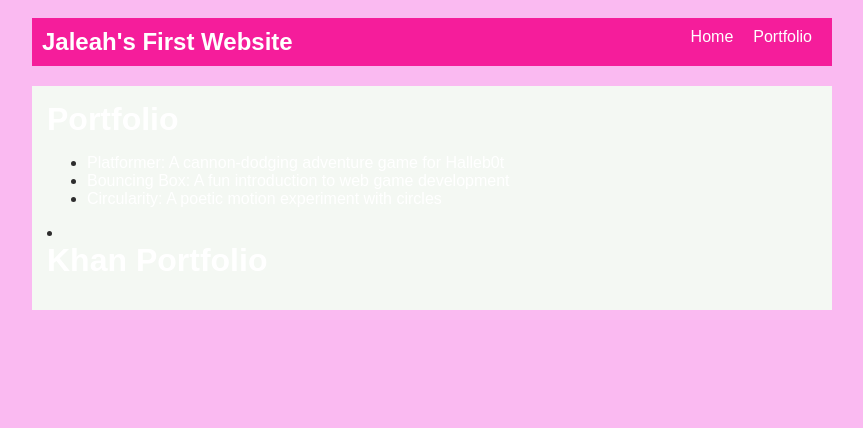
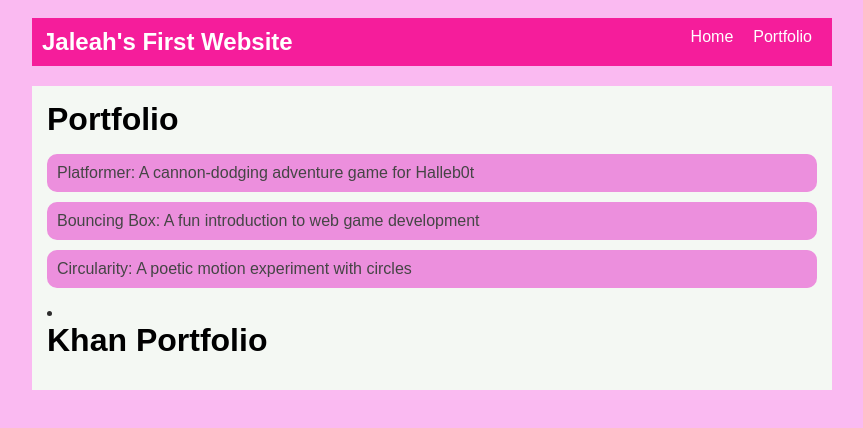
Before and after one commit to Jaleahirvin/Jaleahirvin.github.io, a plain HTML site: page portfolio.html in a window 1280 px wide. Shown: the whole page, without its empty margins (208-1071 px from the left). Drawn offline with Linux system fonts and the light colour scheme.

Commit message:
created first website

```diff
--- a/style.css
+++ b/style.css
@@ -74,3 +74,29 @@ main {
 h2, h3 {
     margin: 0px;
 }
+
+/* Portfolio styles */
+.content h1 {
+  color: black;
+}
+
+#portfolio {
+  list-style-type: none;
+  padding-left: 0;
+}
+
+#portfolio li {
+  background: #ec8fdd;
+  padding: 10px;
+  border-radius: 10px;
+  margin-bottom: 10px;
+}
+
+#portfolio li:hover {
+  background: #f02293;
+}
+
+#portfolio a {
+  text-decoration: none;
+  color: #454545;
+}
```
